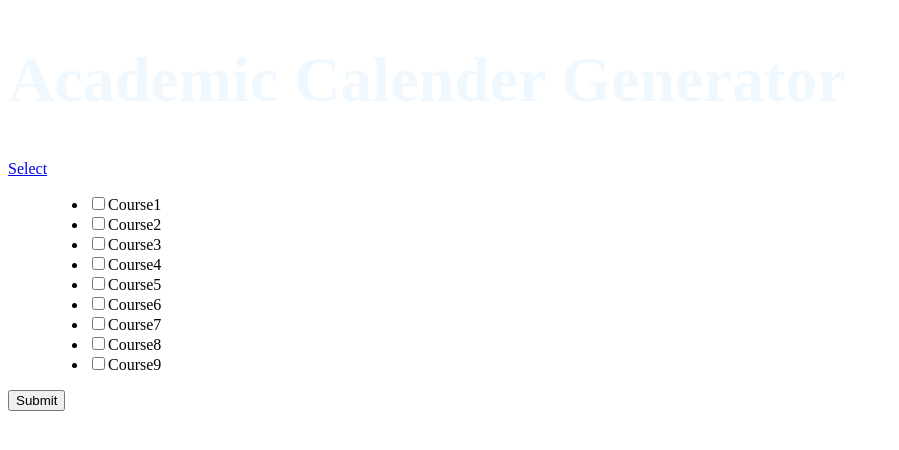
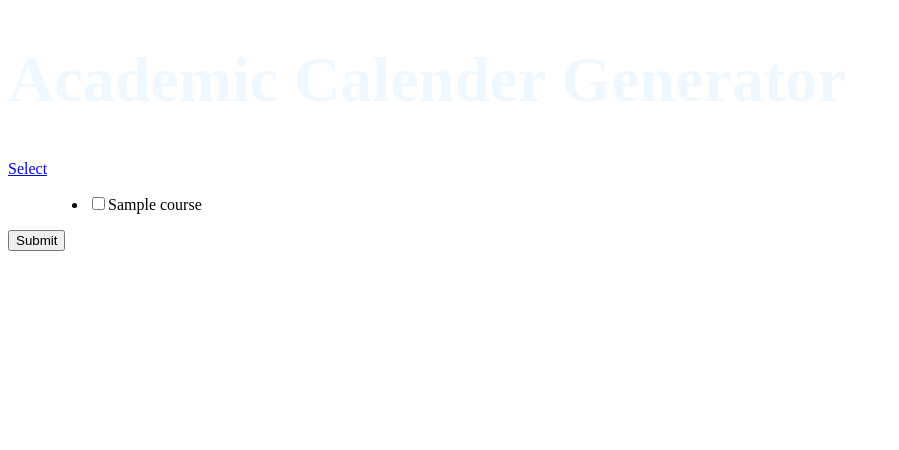
Before and after one commit to agaSiddhi/Time-Table-Generator, a Flask app: template templates/index.html in a window 1280 px wide. Shown: the top 450 px of the page, without its empty margins (0-899 px from the left). Run offline with Flask 2, Linux system fonts and the light colour scheme; the template is opened without the code that fills it: most values are stand-ins (such as "Sample title", 1, 10 or a date in 2020); some libraries are stand-ins or nearby versions.

Commit message:
index.html modified with for loop

```diff
--- a/templates/index.html
+++ b/templates/index.html
@@ -2,12 +2,12 @@
 <html lang="en" >
 <head>
   <meta charset="UTF-8">
-  <title>Academic Calender</title>
-  <link rel="stylesheet" href="style.css">
+  <title>Time Table Generator</title>
+  <link rel="stylesheet" href="../static/style.css">
 </head>
 <body>
 
-        <h1 style="color:aliceblue; font-size:4em; font-weight:bold; font: Arial"> Academic Calender Generator</h1>
+    <h1 style="color:aliceblue; font-size:4em; font-weight:bold; font: Arial"> Academic Calender Generator</h1>
 
 
     <dl class="dropdown">
@@ -17,26 +17,22 @@
                 <p class="list"></p>
             </a>
         </dt>
+        <form action="/check_clash" method="POST">
         <dd>
             <div class="multiselect">
                 <ul>
-                    <li><input type="checkbox" value="Course1" />Course1</li>
-                    <li><input type="checkbox" value="Course2" />Course2</li>
-                    <li><input type="checkbox" value="Course3" />Course3</li>
-                    <li><input type="checkbox" value="Course4" />Course4</li>
-                    <li><input type="checkbox" value="Course5" />Course5</li>
-                    <li><input type="checkbox" value="Course6" />Course6</li>
-                    <li><input type="checkbox" value="Course7" />Course7</li>
-                    <li><input type="checkbox" value="Course8" />Course8</li>
-                    <li><input type="checkbox" value="Course9" />Course9</li>
+                    {% for i in courses %}
+                        <li><input type="checkbox" value={{i}} name="course_checkbox"/>{{i}}</li>
+                    {% endfor %}
                 </ul>
             </div>
         </dd>
-        <button>Submit</button>
+        <input id="button" type="submit">
+        </form>
     </dl>
 
 <script src='https://cdnjs.cloudflare.com/ajax/libs/jquery/2.1.3/jquery.min.js'></script>
-<script  src="script.js"></script>
+<script  src="../static/script.js"></script>
 
 </body>
 </html>
```
